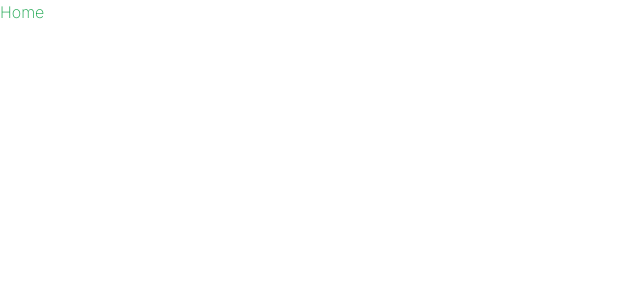
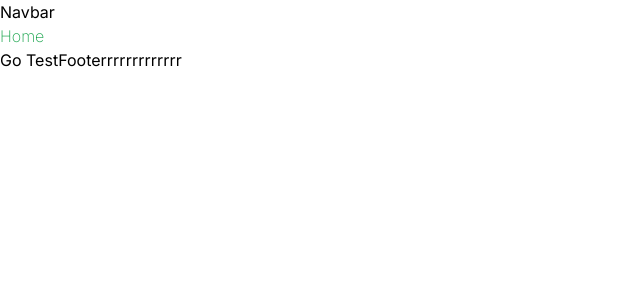
Before and after one commit to EyadTamer999/software-ecommerce-frontend, a Next.js app: page / in a window 1280 px wide. Shown: the top 300 px of the page, without its empty margins (0-640 px from the left). Built offline with nearby package versions, Linux system fonts and the light colour scheme.

Commit message:
Add Navbar and Footer components to RootLayout

```diff
--- a/src/app/layout.jsx
+++ b/src/app/layout.jsx
@@ -1,5 +1,7 @@
 import { Inter } from "next/font/google";
 import './globals.css'
+import Navbar from '../components/Navbar'
+import Footer from '../components/Footer'
 
 const inter = Inter({ subsets: ["latin"] });
 
@@ -11,7 +13,11 @@ export const metadata = {
 export default function RootLayout({ children }) {
   return (
     <html lang="en">
-      <body className={inter.className}>{children}</body>
+      <body className={inter.className}>
+        <Navbar />
+        {children}
+        <Footer />
+      </body>
     </html>
   );
 }
--- a/src/app/page.jsx
+++ b/src/app/page.jsx
@@ -1,7 +1,12 @@
+import Link from "next/link";
+
 export default function Home() {
   return (
     <>
       <h1 className="text-green-600 font-extralight">Home</h1>
+      <Link href="/test">
+        Go Test
+      </Link>
     </>
   );
 }
--- a/src/app/test/page.jsx
+++ b/src/app/test/page.jsx
@@ -1,7 +1,15 @@
-export default function test() {
+import Link from 'next/link'
+
+const test = () => {
     return (
         <>
-            <h1 className="text-blue-600 font-bold">test</h1>
+            Test
+            {/* pop back navigation */}
+            <Link href="/">
+                Go Home
+            </Link>
         </>
-    );
+    )
 }
+
+export default test
--- /dev/null
+++ b/src/components/footer.jsx
@@ -0,0 +1,9 @@
+import React from 'react'
+
+const footer = () => {
+    return (
+        <>Footerrrrrrrrrrrrr</>
+    )
+}
+
+export default footer
--- /dev/null
+++ b/src/components/navbar.jsx
@@ -0,0 +1,9 @@
+import React from 'react'
+
+const Navbar = () => {
+    return (
+        <>Navbar</>
+    )
+}
+
+export default Navbar
```
